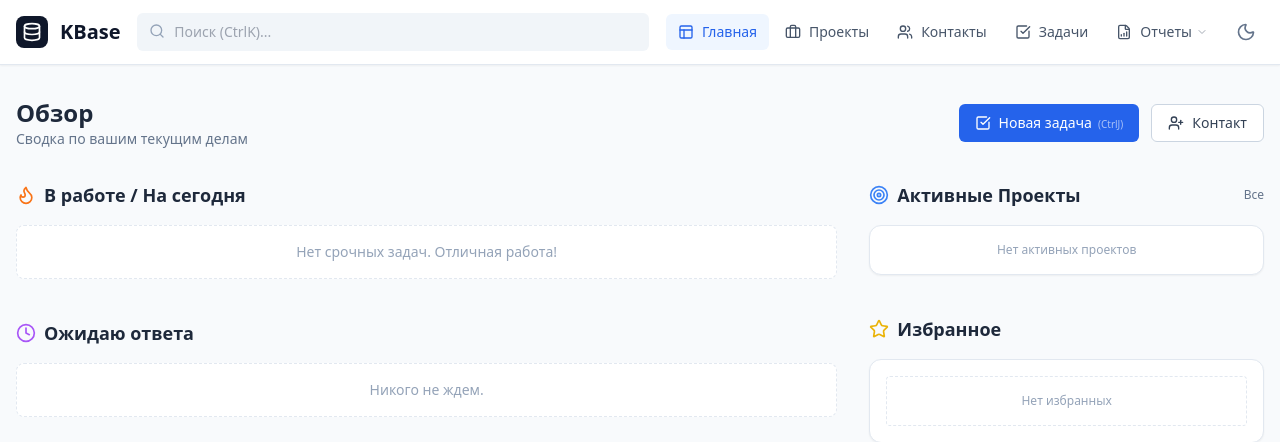
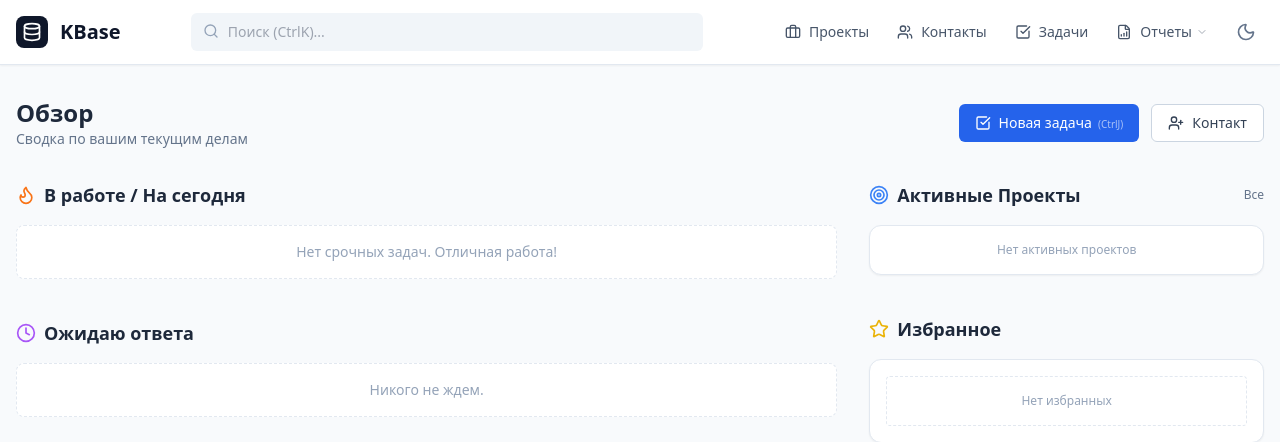
Before and after one commit to iLusha80/kbase, a Flask app: page / in a window 1280 px wide. Shown: the top 442 px of the page. Run offline with Flask 3, Linux system fonts and the light colour scheme; data comes from the database, SQL or seed files in the repository; data that the repository does not hold is empty.

Commit message:
fix: del "Home" from header

```diff
--- a/templates/partials/header.html
+++ b/templates/partials/header.html
@@ -26,9 +26,6 @@
         <!-- 3. Навигация и Кнопки -->
         <div class="flex items-center gap-2 flex-shrink-0">
             <nav class="md:flex items-center space-x-1">
-                <a href="/" id="nav-dashboard" data-view="dashboard" class="nav-btn flex items-center px-3 py-2 rounded-md text-sm font-medium transition-colors">
-                    <i data-lucide="layout" class="w-4 h-4 mr-2"></i> <span>Главная</span>
-                </a>
                 <a href="/projects" id="nav-projects" data-view="projects" class="nav-btn flex items-center px-3 py-2 rounded-md text-sm font-medium transition-colors">
                     <i data-lucide="briefcase" class="w-4 h-4 mr-2"></i> <span>Проекты</span>
                 </a>
```
